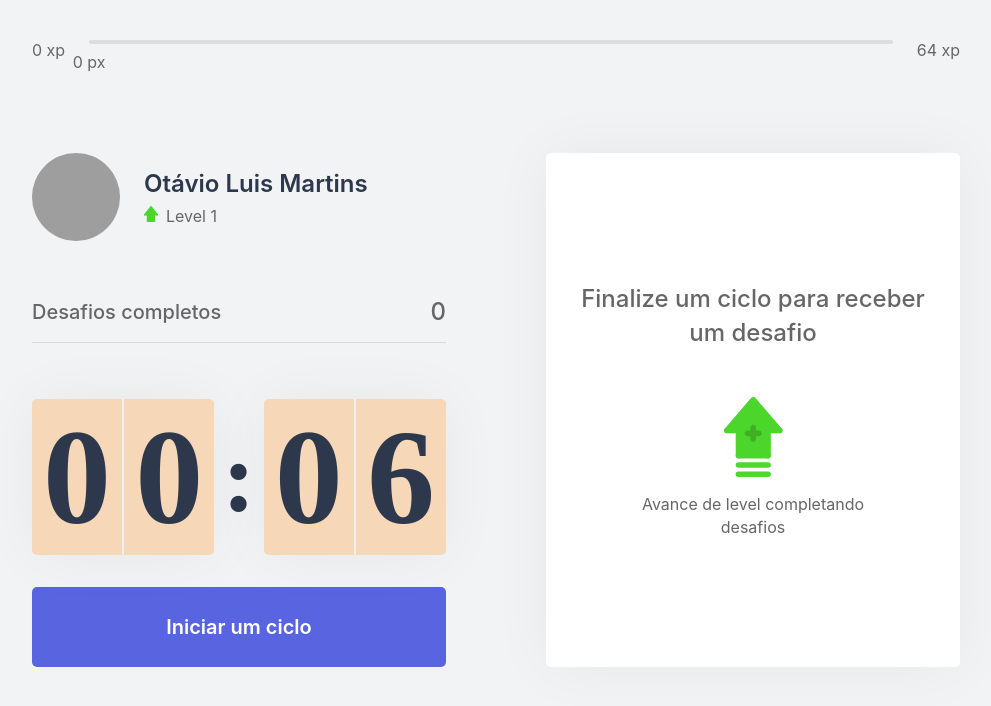
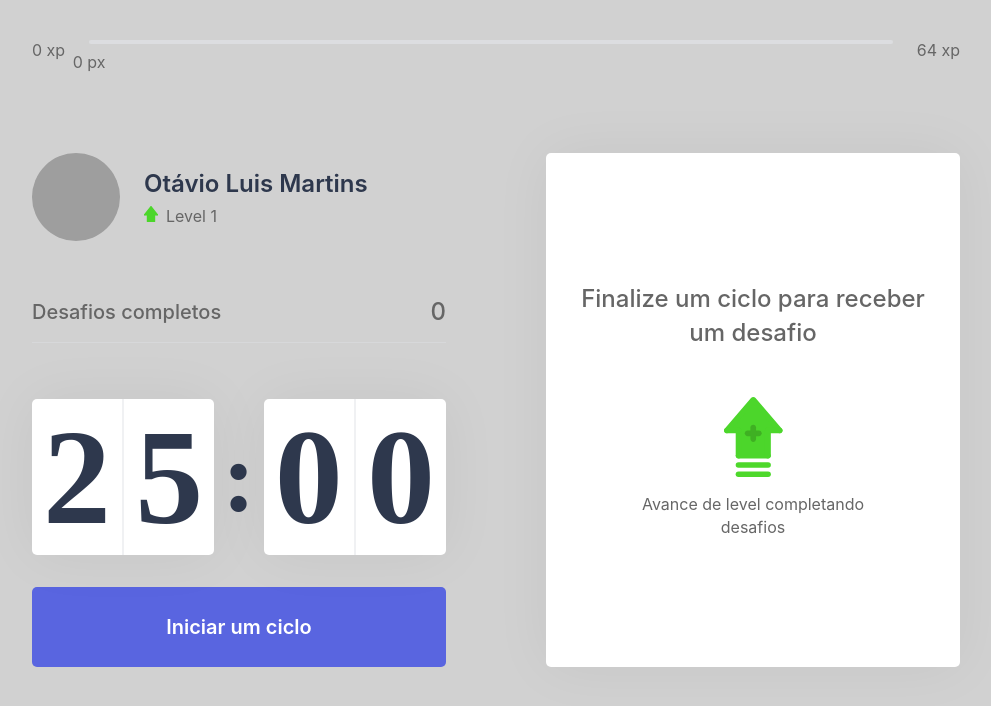
Before and after one commit to otavioluism/cronometrowork-next, a Next.js app: page / in a window 1280 px wide. Shown: the top 706 px of the page, without its empty margins (144-1135 px from the left). Built offline with nearby package versions, Linux system fonts and the light colour scheme; grey boxes are pictures that could not be loaded.

Commit message:
changed the styles of the project

```diff
--- a/src/contexts/CountdownContext.tsx
+++ b/src/contexts/CountdownContext.tsx
@@ -23,7 +23,7 @@ export function CountdownProvider({ children }: CountdownProviderProps) {
 
   const { startNewCHallenge } = useContext(ChanllengesContext)
 
-  const [time, setTime] = useState(0.1 * 60)
+  const [time, setTime] = useState(25 * 60)
   const [isActive, setIsActive] = useState(false)
   const [hasFinished, setHasFinished] = useState(false)
 
@@ -38,7 +38,7 @@ export function CountdownProvider({ children }: CountdownProviderProps) {
       clearTimeout(countdownTimeout)
       setIsActive(false)
       setHasFinished(false)
-      setTime(0.1 * 60)
+      setTime(25 * 60)
   }
 
   useEffect(() => {
--- a/src/styles/components/Countdown.module.css
+++ b/src/styles/components/Countdown.module.css
@@ -13,7 +13,7 @@
     align-items: center;
     justify-content: space-evenly;
 
-    background: rgba(255, 131, 0, 0.25);
+    background: var(--white);
     box-shadow: 0 0 60px rgba(0, 0, 0, 0.05);
     border-radius: 5px;
     font-size: 8.5rem;
--- a/src/styles/global.css
+++ b/src/styles/global.css
@@ -33,7 +33,7 @@
 }
 
 body {
-    background: var(--background);
+    background: rgba(0, 0, 0, 0.18);
     color: var(--text)
 }
 
```
